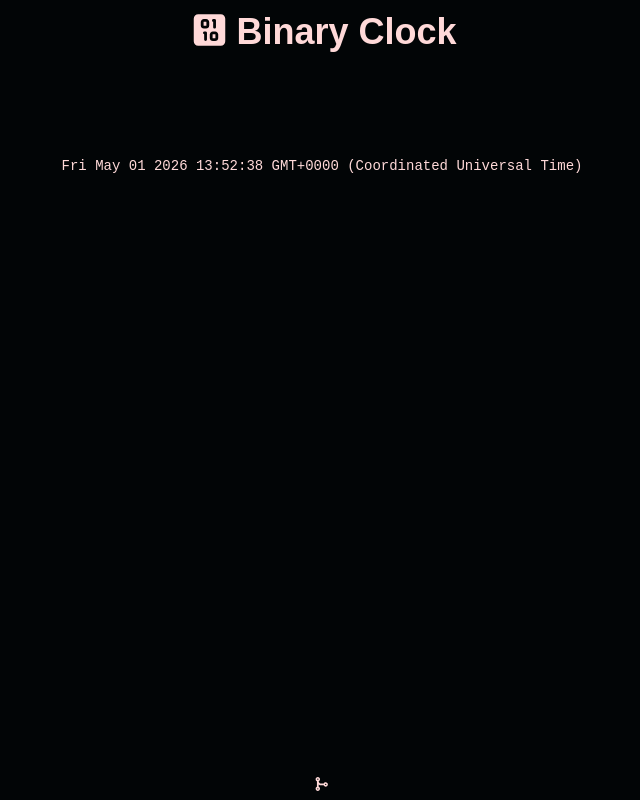
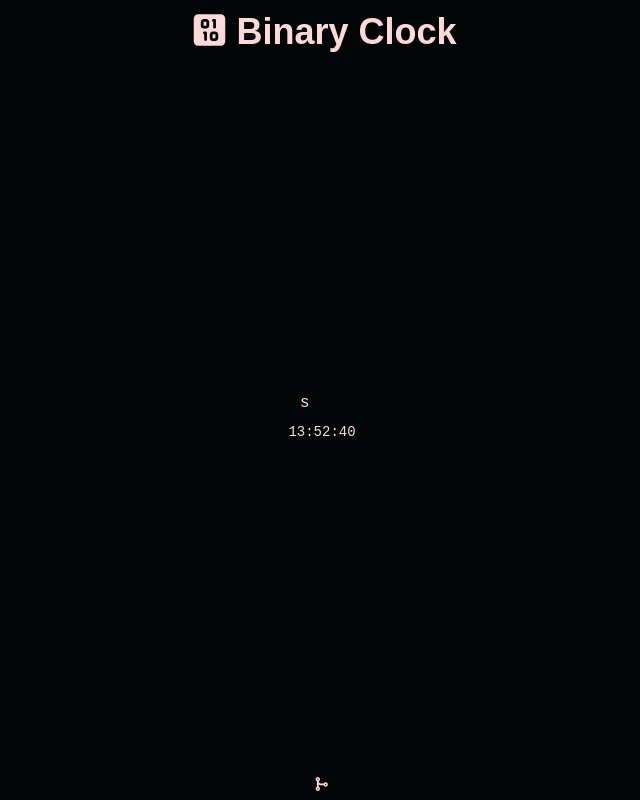
Before and after one commit to mmjmanders/binary-clock, a Vue app: page / in a window 1280 px wide. Shown: the whole page, without its empty margins (318-958 px from the left). Built offline with nearby package versions, Linux system fonts and the light colour scheme; a web font is replaced by a local one.

Commit message:
Add `dayjs` dependency to `pnpm-lock.yaml` and clean up integrity formatting.

```diff
--- a/package.json
+++ b/package.json
@@ -27,6 +27,7 @@
     "@fortawesome/free-solid-svg-icons": "^7.2.0",
     "@fortawesome/vue-fontawesome": "^3.2.0",
     "@tailwindcss/vite": "^4.2.4",
+    "dayjs": "^1.11.20",
     "tailwindcss": "^4.2.4",
     "vue": "^3.5.33"
   },
--- a/src/components/BinaryClock.vue
+++ b/src/components/BinaryClock.vue
@@ -1,19 +1,17 @@
 <script setup lang="ts">
 import { useClock } from '@/composables/clock'
+import { computed } from 'vue'
+import dayjs from 'dayjs'
 
 const { time } = useClock()
+const displayTime = computed(() => dayjs(time.value).format('HH:mm:ss'))
 </script>
 
 <template>
-  <div>
-    {{ time }}
+  <div class="main-content">
+    <div class="clock">s</div>
+    <div class="display-time">{{ displayTime }}</div>
   </div>
 </template>
 
-<style scoped>
-@reference '../main.css';
-
-div {
-  @apply font-mono text-sm;
-}
-</style>
+<style scoped></style>
--- a/src/main.css
+++ b/src/main.css
@@ -29,7 +29,7 @@
   }
 
   #app {
-    @apply w-full h-screen grid grid-rows-[4rem_1fr_2rem] place-items-center;
+    @apply w-full h-screen grid grid-rows-[4rem_1fr_2rem] place-items-center gap-2;
   }
 
   header,
@@ -50,6 +50,18 @@
   }
 
   main {
-    @apply max-w-full max-h-full aspect-square;
+    @apply w-full h-full;
+  }
+
+  .main-content {
+    @apply w-full h-full flex flex-col justify-center items-center gap-2;
+  }
+
+  .clock {
+    @apply max-w-full max-h-full aspect-video;
+  }
+
+  .display-time {
+    @apply font-mono text-sm;
   }
 }
```
Also changed, not shown: 1 other file (tests, documents, lock files or other folders).
